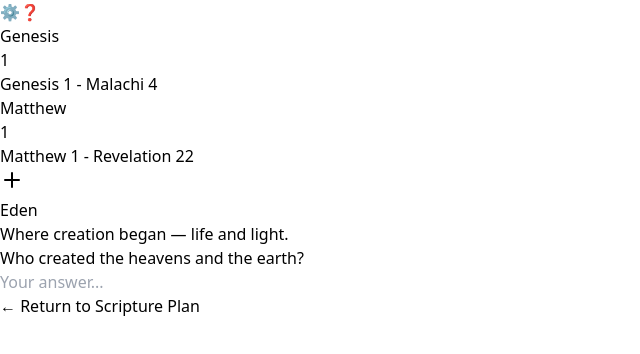
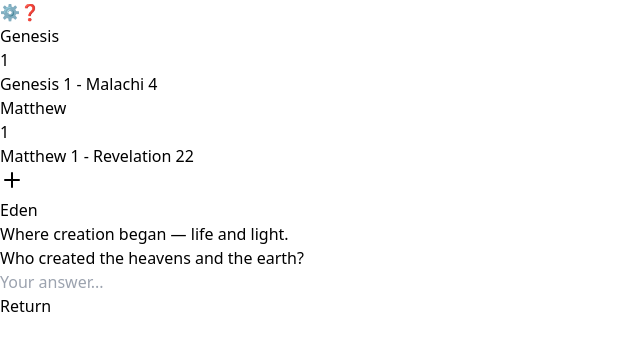
Before and after one commit to Log0ns/ScripturePlan, a React (Vite) app: page / in a window 1280 px wide. Shown: the top 354 px of the page, without its empty margins (0-640 px from the left). Built offline with nearby package versions, Linux system fonts and the light colour scheme.

Commit message:
Update ScripturePlan.tsx

```diff
--- a/src/ScripturePlan.tsx
+++ b/src/ScripturePlan.tsx
@@ -574,12 +574,12 @@ export default function ScriptureReader() {
           })}
 
           {/* Return button now scrolls with content */}
-          <div className="flex justify-center mt-8">
+          <div className="flex justify-center">
             <button
               onClick={() => setShowQuestions(false)}
               className="bg-gray-200 text-gray-800 px-6 py-2 rounded-lg shadow-md hover:bg-gray-300"
             >
-              ← Return to Scripture Plan
+              Return
             </button>
           </div>
         </div>
```
